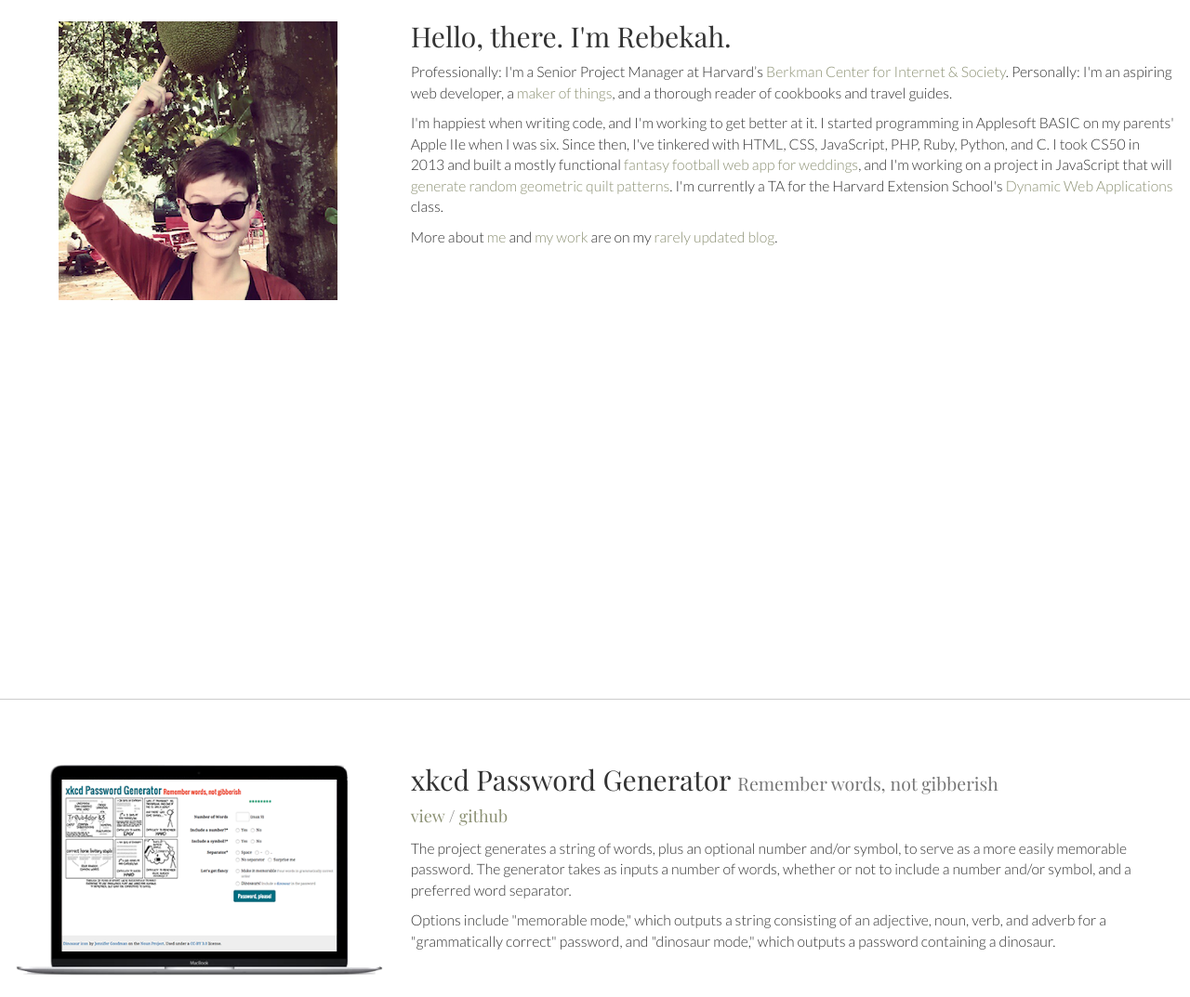
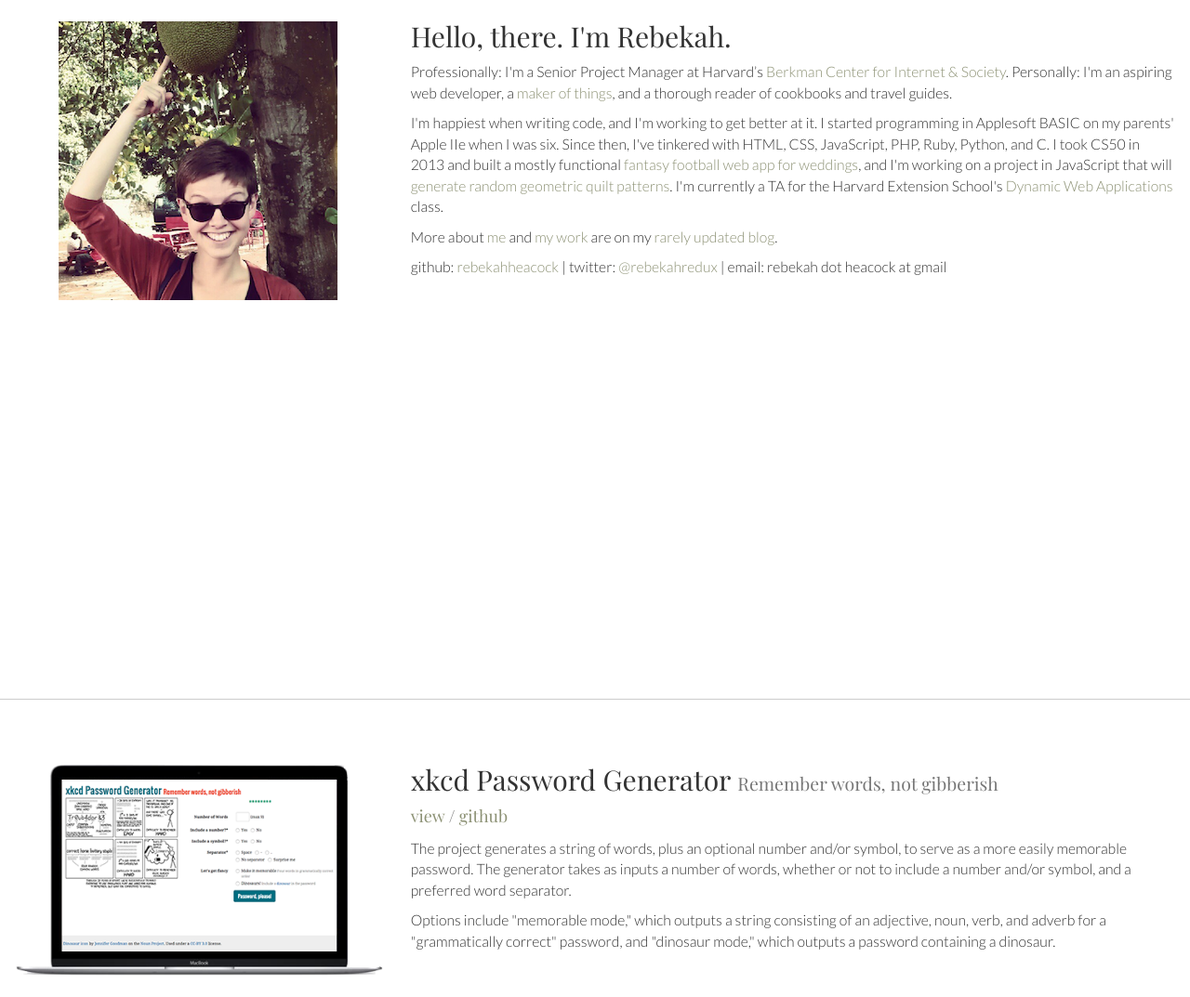
Before and after one commit to rebekahheacock/dwa15-p1, a plain HTML site: page index.html in a window 1280 px wide. Shown: the part 847-1920 px from the top of the page at 93% size. Drawn offline with nearby package versions, Linux system fonts and the light colour scheme.

Commit message:
add contact info and update readme

```diff
--- a/index.html
+++ b/index.html
@@ -35,6 +35,8 @@
 				<p>I'm happiest when writing code, and I'm working to get better at it. I started programming in Applesoft BASIC on my parents' Apple IIe when I was six. Since then, I've tinkered with HTML, CSS, JavaScript, PHP, Ruby, Python, and C. I took CS50 in 2013 and built a mostly functional <a href="http://weddingdraft.com/">fantasy football web app for weddings</a>, and I'm working on a project in JavaScript that will <a href="https://github.com/rebekahheacock/quilt-pattern-generator">generate random geometric quilt patterns</a>. I'm currently a TA for the Harvard Extension School's <a href="http://dwa15.com">Dynamic Web Applications</a> class.</p>
 
 				<p>More about <a href="http://rebekahheacock.org/about/">me</a> and <a href="http://rebekahheacock.org/my-work/">my work</a> are on my <a href="http://rebekahheacock.org/">rarely updated blog</a>.</p>
+
+				<p>github: <a href="https://github.com/rebekahheacock/">rebekahheacock</a> | twitter: <a href="https://twitter.com/rebekahredux">@rebekahredux</a> | email: rebekah dot heacock at gmail</p>
 			</div>
 		</div>
 		<div class="row" id="p2">
```
Also changed, not shown: 1 other file.
